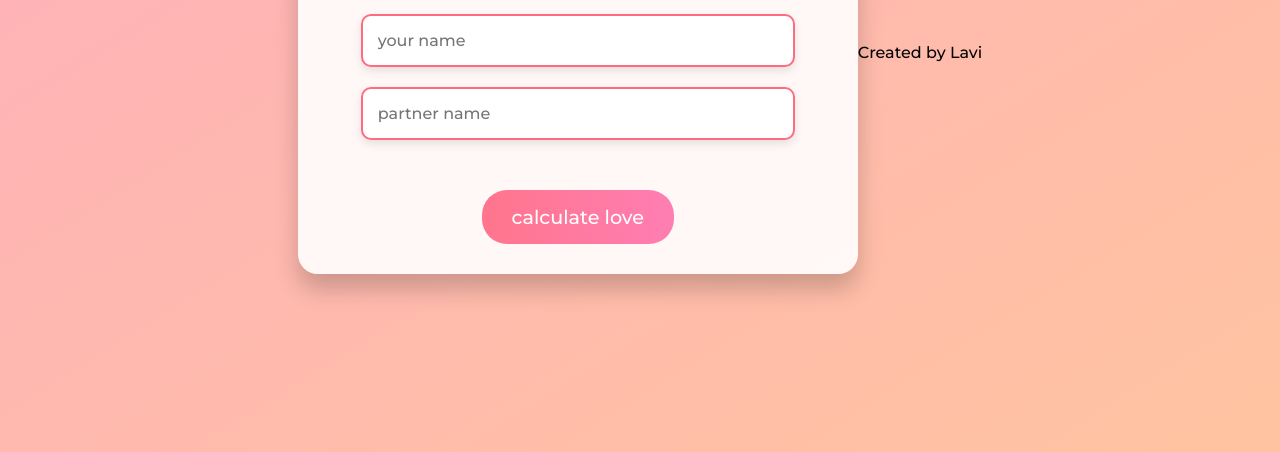
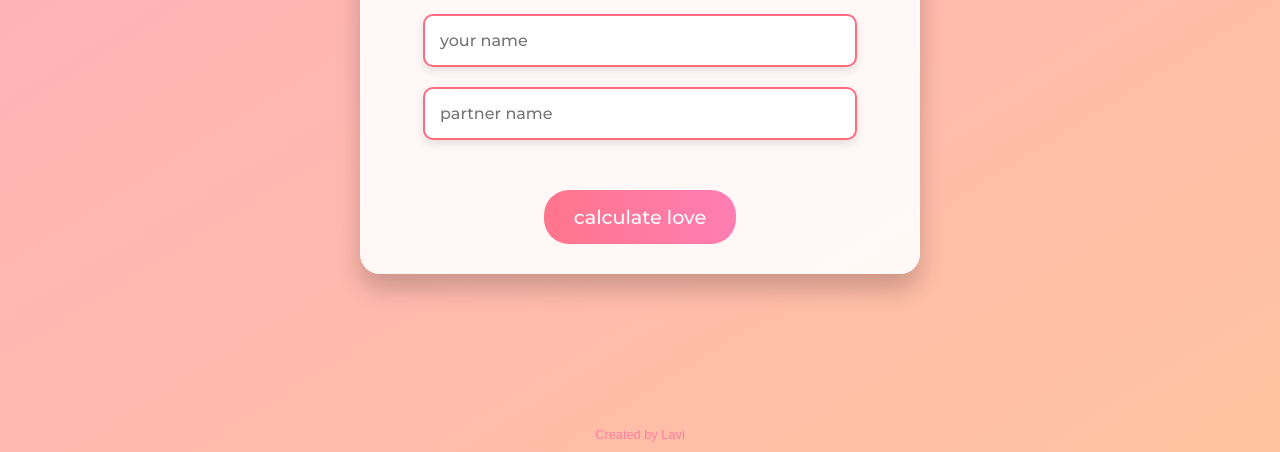
Before and after one commit to artisan73/attempt, a plain HTML site: page index.html in a window 1280 px wide. Shown: the part 348-800 px from the top of the page. Drawn offline with Linux system fonts and the light colour scheme.

Commit message:
Update love.css

```diff
--- a/love.css
+++ b/love.css
@@ -131,7 +131,19 @@ input:focus {
     background: #ffffff;
     animation: progress 10s linear forwards;
 }
-
+footer {
+    position: fixed;
+    bottom: 10px;
+    right: 10px;
+    font-family: Arial, sans-serif;
+    font-size: 0.8rem;
+    color: #ff6699;
+    opacity: 0.7;
+    z-index: 4;
+    text-align: center;
+    left: 50%;
+    transform: translateX(-50%);
+    }
 @keyframes progress {
     from { width: 100%; }
     to { width: 0%; }
```
